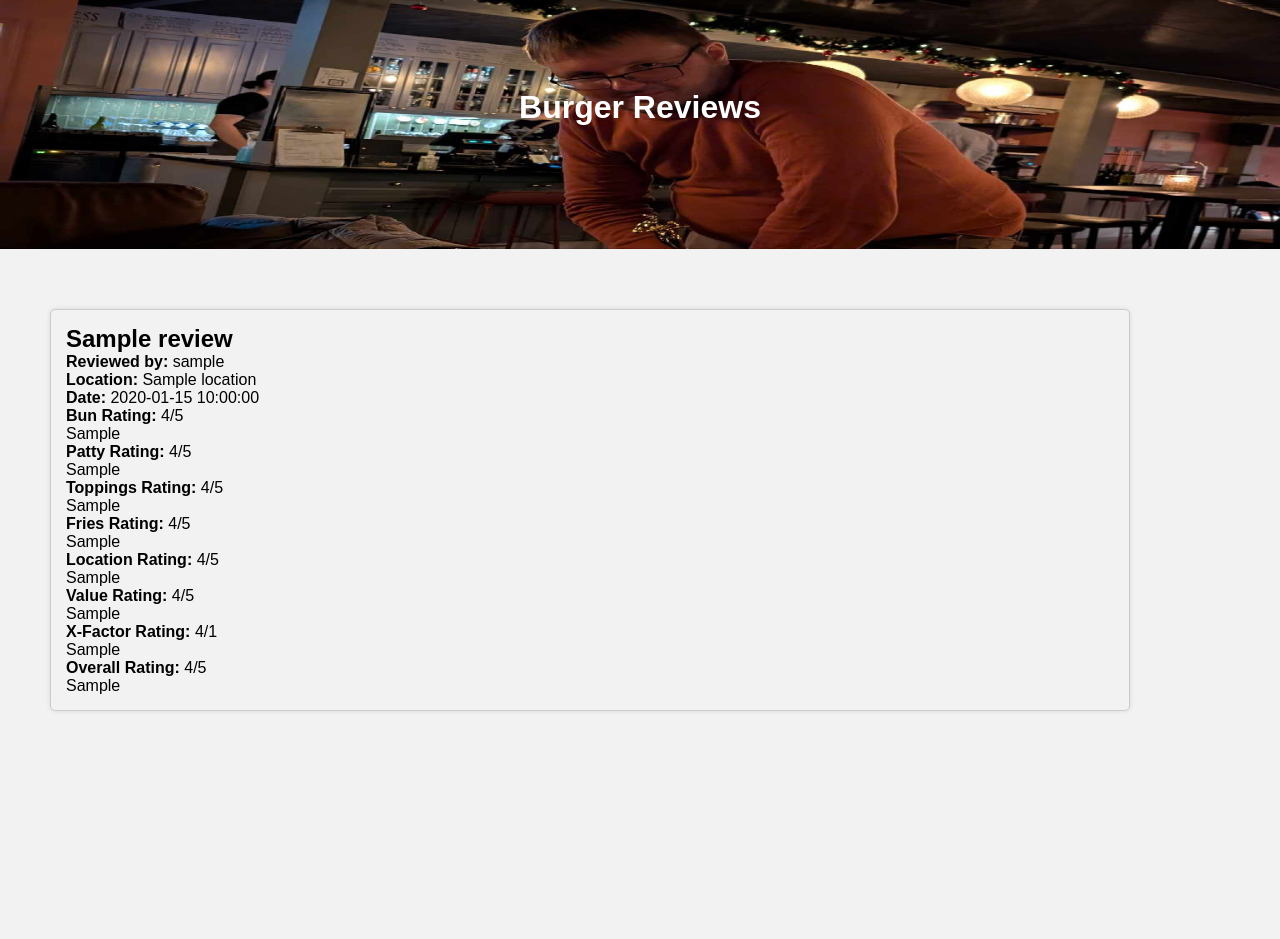
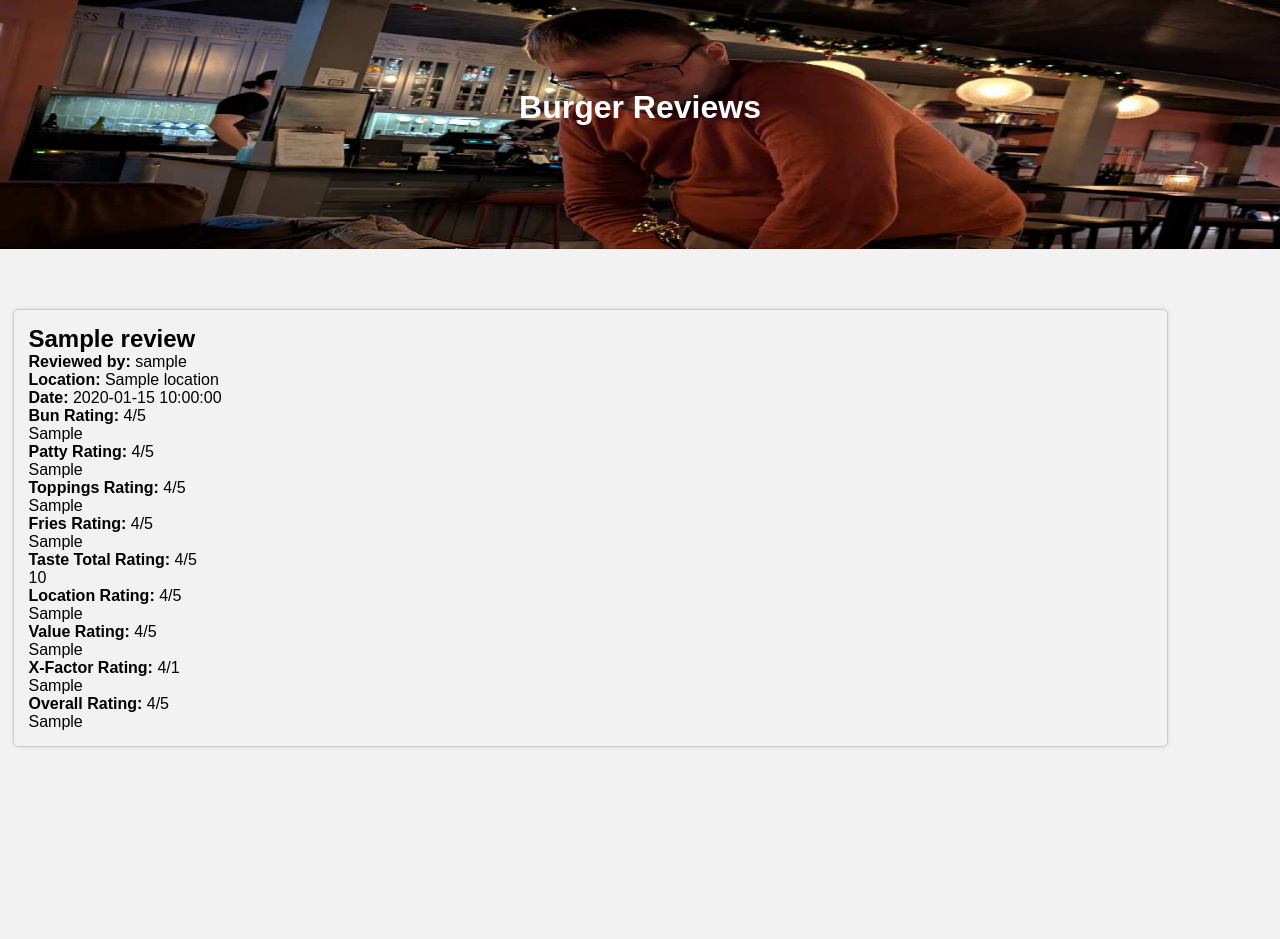
Before and after one commit to DaEvil1/usjibush, a Python web app: template src/templates/burger_reviews.jinja in a window 1280 px wide. Shown: the part 61-1000 px from the top of the page. Run offline with Jinja, Linux system fonts and the light colour scheme; the template is opened without the code that fills it: most values are stand-ins (such as "Sample title", 1, 10 or a date in 2020).

Commit message:
Taste total fix, and attempt to adjust margins

```diff
--- a/src/sql_templates.py
+++ b/src/sql_templates.py
@@ -107,6 +107,8 @@
 br.toppings_remarks,
 br.fries_rating,
 br.fries_remarks,
+br.taste_total_rating,
+br.taste_total_remarks,
 br.location_rating,
 br.location_remarks,
 br.value_rating,
--- a/src/static/css/style.css
+++ b/src/static/css/style.css
@@ -284,5 +284,5 @@
 
 .content {
     margin-top: 160px;
-    width: calc(100% - 100px);
+    width: calc(100% - 25px);
 }
--- a/src/templates/burger_reviews.jinja
+++ b/src/templates/burger_reviews.jinja
@@ -20,6 +20,8 @@
                 <p>{{ review.toppings_remarks }}</p>
                 <p><strong>Fries Rating:</strong> {{ review.fries_rating }}/5</p>
                 <p>{{ review.fries_remarks }}</p>
+                <p><strong>Taste Total Rating:</strong> {{ review.taste_total_rating }}/5</p>
+                <p>{{ review.taste_total_remarks }}</p>
                 <p><strong>Location Rating:</strong> {{ review.location_rating }}/5</p>
                 <p>{{ review.location_remarks }}</p>
                 <p><strong>Value Rating:</strong> {{ review.value_rating }}/5</p>
```
